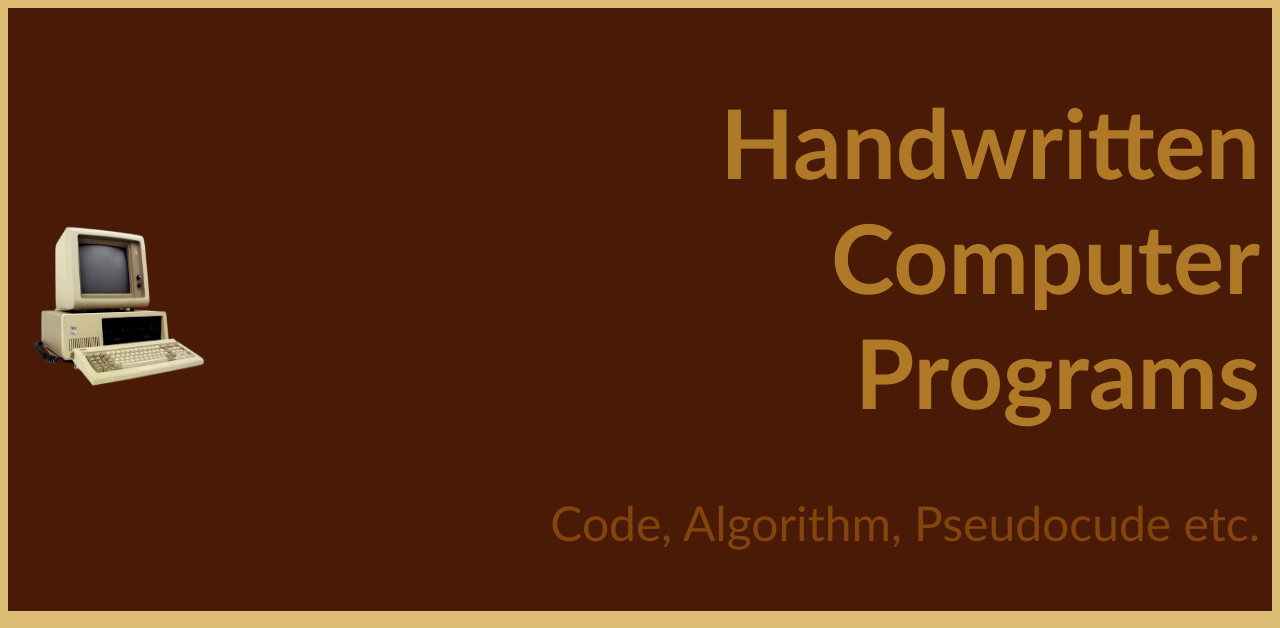
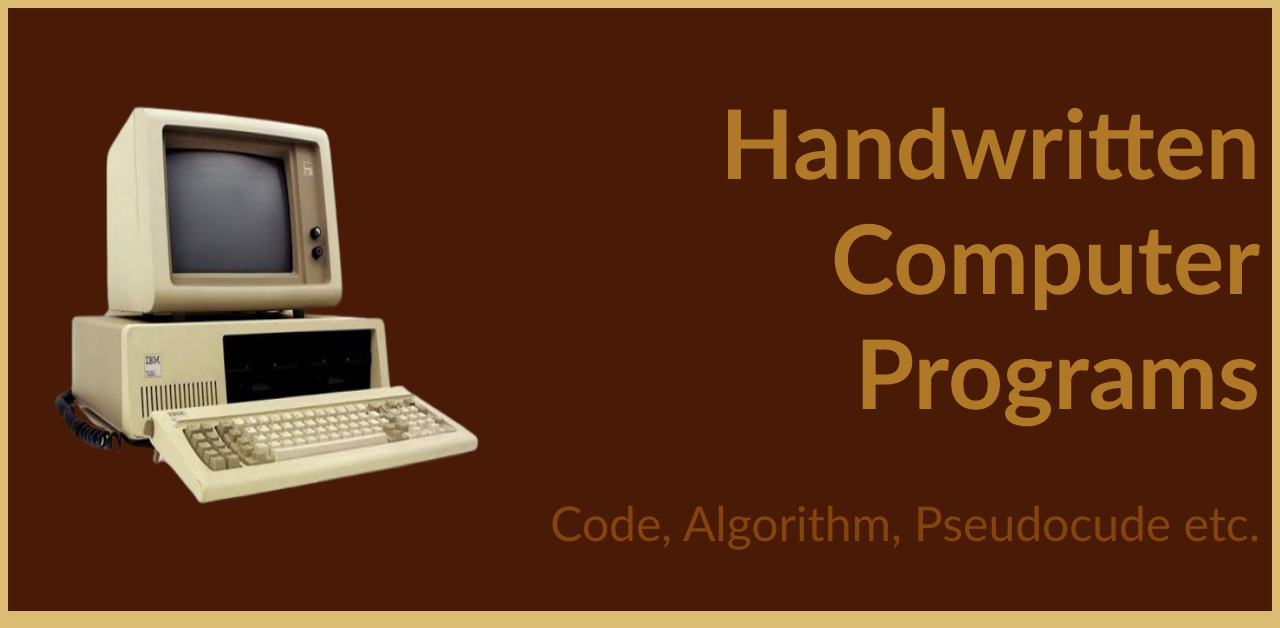
Before and after one commit to shrudra/HandwrittenComputerPrograms, a Jekyll site: the page built from README.md, in a window 1280 px wide. Shown: the top 628 px of the page. Built offline with Jekyll 4.4.1, drawn with Linux system fonts in a browser that asks for light colours; our own code applies the rules of GitHub Pages for plain Markdown files; grey boxes are pictures that could not be loaded.

Commit message:
Update header.html

```diff
--- a/_includes/header.html
+++ b/_includes/header.html
@@ -3,7 +3,7 @@
 
        <table height="50px" width=100% bgcolor="#491A05" cellpadding=10>
         <tr>
-            <td width=35% height=50px><img src="assets/header.png" height="200px" width="200px" border=0 alt="Header Image" title="Old Computer"></td>
+            <td width=35% height=50px><img src="assets/header.png" height="500px" width="500px" border=0 alt="Header Image" title="Old Computer"></td>
             <td width=90% height="50px" valign="middle">
                 <font face="trebuchet ms" color="#85440E" size=30>
                     <h1 align="right" style="color:#B07928">{{ site.title }}</h1>
```
